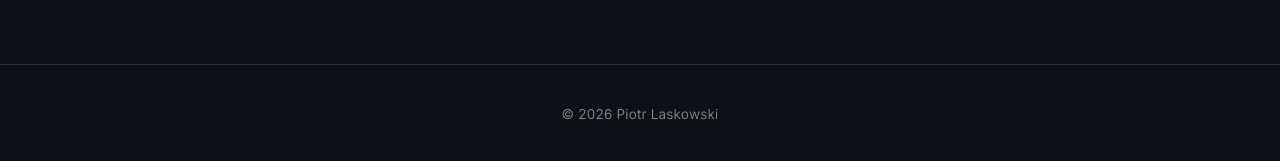
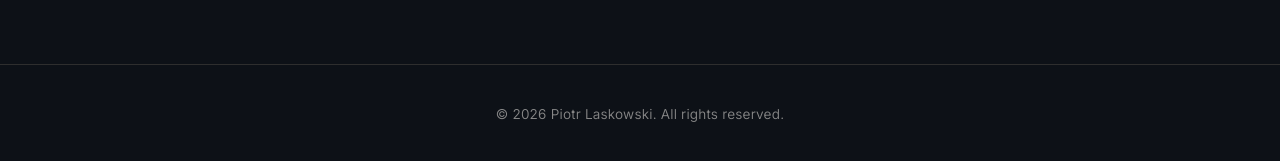
Before and after one commit to plaskowski/plaskowski.github.io, a Jekyll site: the page built from index.md, in a window 1280 px wide. Shown: the part 540-701 px from the top of the page. Built offline with Jekyll 4.4.1, drawn with Linux system fonts in a browser that asks for light colours.

Commit message:
update footer copyright text
Co-authored-by: Cursor <cursoragent@cursor.com>

```diff
--- a/_layouts/default.html
+++ b/_layouts/default.html
@@ -27,7 +27,7 @@
   </main>
 
   <footer class="site-footer">
-    <p>© {{ site.time | date: "%Y" }} {{ site.author }}</p>
+    <p>© 2026 Piotr Laskowski. All rights reserved.</p>
   </footer>
 
 </body>
```
